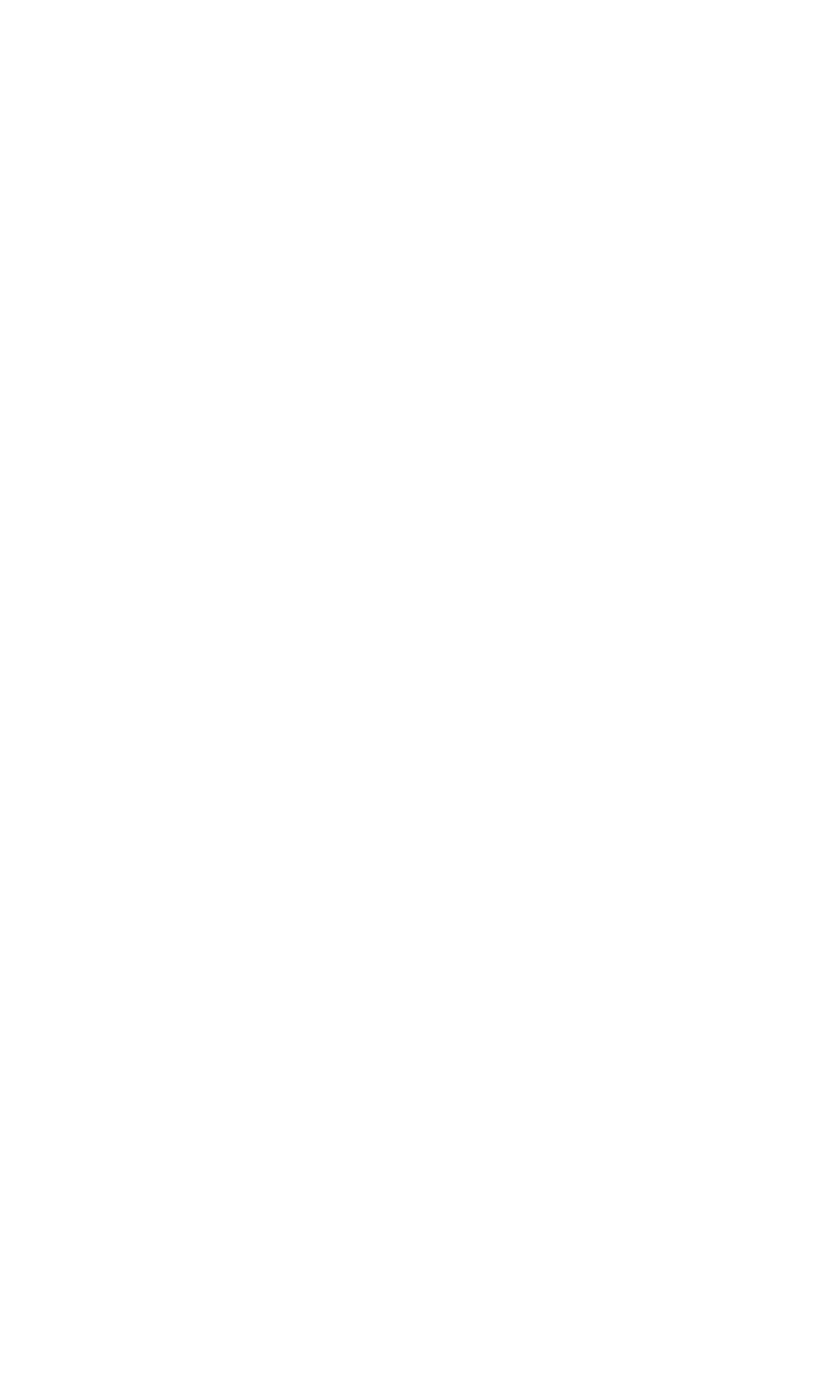
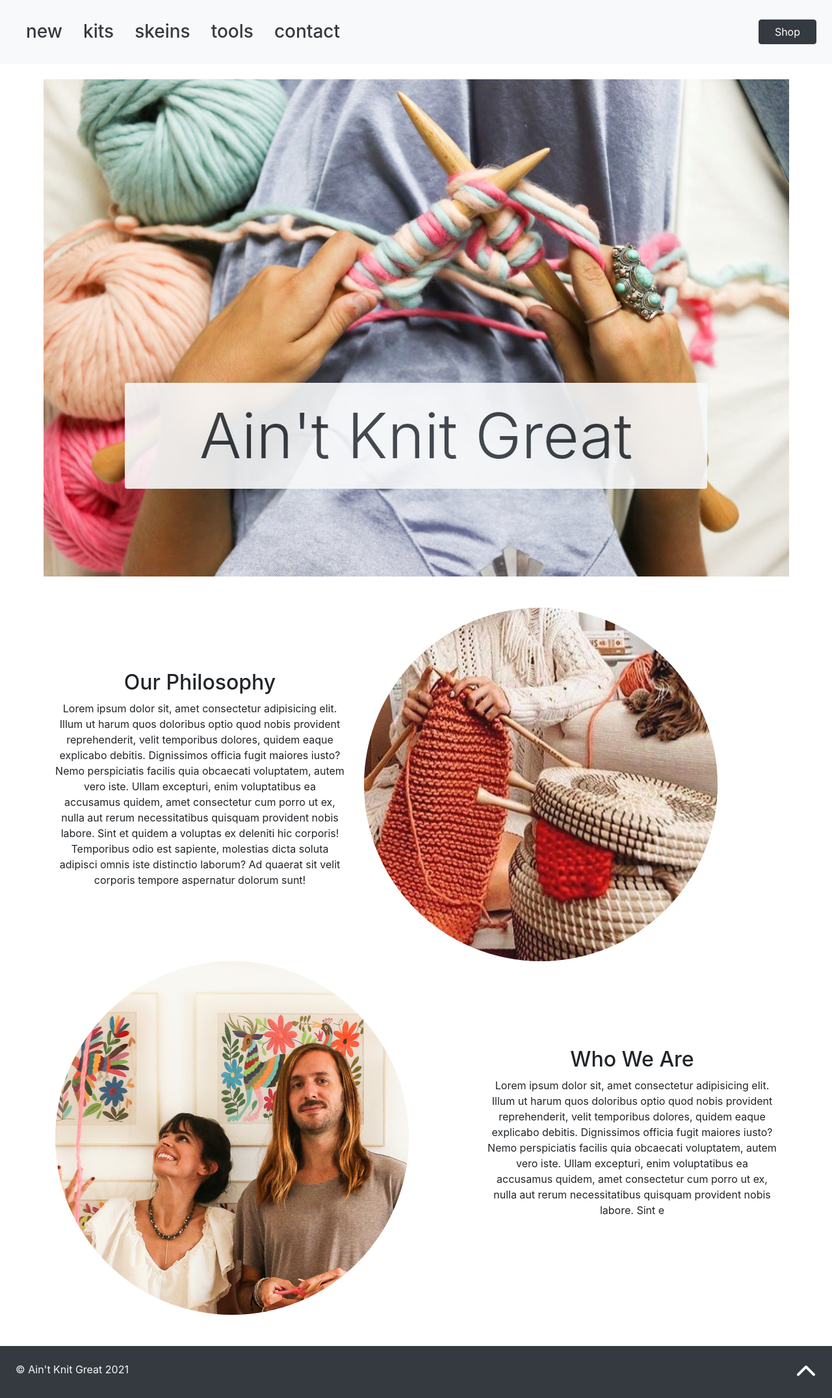
Before and after one commit to ediheid/bootstrap-static, a plain HTML site: page index.html in a window 1280 px wide. Shown: the whole page at 65% size. Before the commit the page ends 800 px from the top, so only its background shows below. Drawn offline with nearby package versions, Linux system fonts and the light colour scheme.

Commit message:
Initial design

```diff
--- a/index.html
+++ b/index.html
@@ -1,21 +1,118 @@
 <!DOCTYPE html>
 <html lang="en">
-
-<head>
-    <meta charset="UTF-8">
-    <meta name="viewport" content="width=device-width, initial-scale=1.0">
+  <head>
+    <meta charset="UTF-8" />
+    <meta name="viewport" content="width=device-width, initial-scale=1.0" />
 
     <!-- Your page title -->
-    <title></title>
+    <title>Ain't Knit Garn</title>
+    <!-- Bootstrap link -->
+    <link
+      rel="stylesheet"
+      href="https://cdn.jsdelivr.net/npm/bootstrap@4.5.3/dist/css/bootstrap.min.css"
+      integrity="sha384-TX8t27EcRE3e/ihU7zmQxVncDAy5uIKz4rEkgIXeMed4M0jlfIDPvg6uqKI2xXr2"
+      crossorigin="anonymous"
+    />
+    <script
+      src="https://kit.fontawesome.com/88b31130a4.js"
+      crossorigin="anonymous"
+    ></script>
+    <link rel="icon" href="./images/icon.jpeg" />
+  </head>
 
-    <!-- Bootstrap link -->
-    <link rel="stylesheet" href="https://cdn.jsdelivr.net/npm/bootstrap@4.5.3/dist/css/bootstrap.min.css" integrity="sha384-TX8t27EcRE3e/ihU7zmQxVncDAy5uIKz4rEkgIXeMed4M0jlfIDPvg6uqKI2xXr2" crossorigin="anonymous">
-</head>
+  <body>
+    <div class="navbar bg-light p-4 h3 mb-4 sticky-top">
+      <ul class="nav text-lowercase">
+        <li class="nav-item">
+          <a class="nav-link text-dark" href="#">New</a>
+        </li>
+        <li class="nav-item">
+          <a class="nav-link text-dark" href="#">Kits</a>
+        </li>
+        <li class="nav-item">
+          <a class="nav-link text-dark" href="#">Skeins</a>
+        </li>
+        <li class="nav-item">
+          <a class="nav-link text-dark" href="#">Tools</a>
+        </li>
+        <li class="nav-item">
+          <a class="nav-link text-dark" href="#">Contact</a>
+        </li>
+      </ul>
+      <button class="btn btn-dark px-4">Shop</button>
+    </div>
 
-<body>
+    <div class="d-flex justify-content-center">
+      <img
+        class="d-block w-55 vh-60"
+        src="./images/1_NMqs8G0Mei0ZCplsWLjbyw.jpeg"
+        alt="Woman knitting with bulky pastel wool from Ain't Knit Great"
+      />
 
+      <div class="carousel-caption">
+        <h1
+          style="opacity: 0.9"
+          class="text-capitalize display-1 bg-light pt-4 text-dark pb-4 rounded"
+        >
+          Ain't Knit Great
+        </h1>
+      </div>
+    </div>
 
+    <div class="container mt-5">
+      <div class="row">
+        <div
+          class="text-center col-5 align-items-center justify-content-center d-flex flex-column"
+        >
+          <h2>Our Philosophy</h2>
+          <p>
+            Lorem ipsum dolor sit, amet consectetur adipisicing elit. Illum ut
+            harum quos doloribus optio quod nobis provident reprehenderit, velit
+            temporibus dolores, quidem eaque explicabo debitis. Dignissimos
+            officia fugit maiores iusto? Nemo perspiciatis facilis quia
+            obcaecati voluptatem, autem vero iste. Ullam excepturi, enim
+            voluptatibus ea accusamus quidem, amet consectetur cum porro ut ex,
+            nulla aut rerum necessitatibus quisquam provident nobis labore. Sint
+            et quidem a voluptas ex deleniti hic corporis! Temporibus odio est
+            sapiente, molestias dicta soluta adipisci omnis iste distinctio
+            laborum? Ad quaerat sit velit corporis tempore aspernatur dolorum
+            sunt!
+          </p>
+        </div>
 
-</body>
+        <div class="col-7">
+          <img class="rounded-circle" src="./images/philosophy.jpeg" />
+        </div>
+      </div>
 
+      <div class="row">
+        <div class="col-7">
+          <img
+            class="rounded-circle"
+            src="./images/We-Are-Knitters-founders.jpeg"
+          />
+        </div>
+        <div
+          class="text-center col-5 align-items-center justify-content-center d-flex flex-column"
+        >
+          <h2>Who We Are</h2>
+          <p>
+            Lorem ipsum dolor sit, amet consectetur adipisicing elit. Illum ut
+            harum quos doloribus optio quod nobis provident reprehenderit, velit
+            temporibus dolores, quidem eaque explicabo debitis. Dignissimos
+            officia fugit maiores iusto? Nemo perspiciatis facilis quia
+            obcaecati voluptatem, autem vero iste. Ullam excepturi, enim
+            voluptatibus ea accusamus quidem, amet consectetur cum porro ut ex,
+            nulla aut rerum necessitatibus quisquam provident nobis labore. Sint
+            e
+          </p>
+        </div>
+      </div>
+    </div>
+
+    <footer class="bg-dark p-4 text-light d-flex justify-content-between mt-5">
+      <span> &copy; Ain't Knit Great 2021</span>
+      <a href="#top" class="fas fa-chevron-up fa-2x text-light"></a>
+    </footer>
+  </body>
 </html>
```
Also changed, not shown: images/1_NMqs8G0Mei0ZCplsWLjbyw.jpeg (added), images/We-Are-Knitters-founders.jpeg (added), images/icon.jpeg (added), images/philosophy.jpeg (added).
